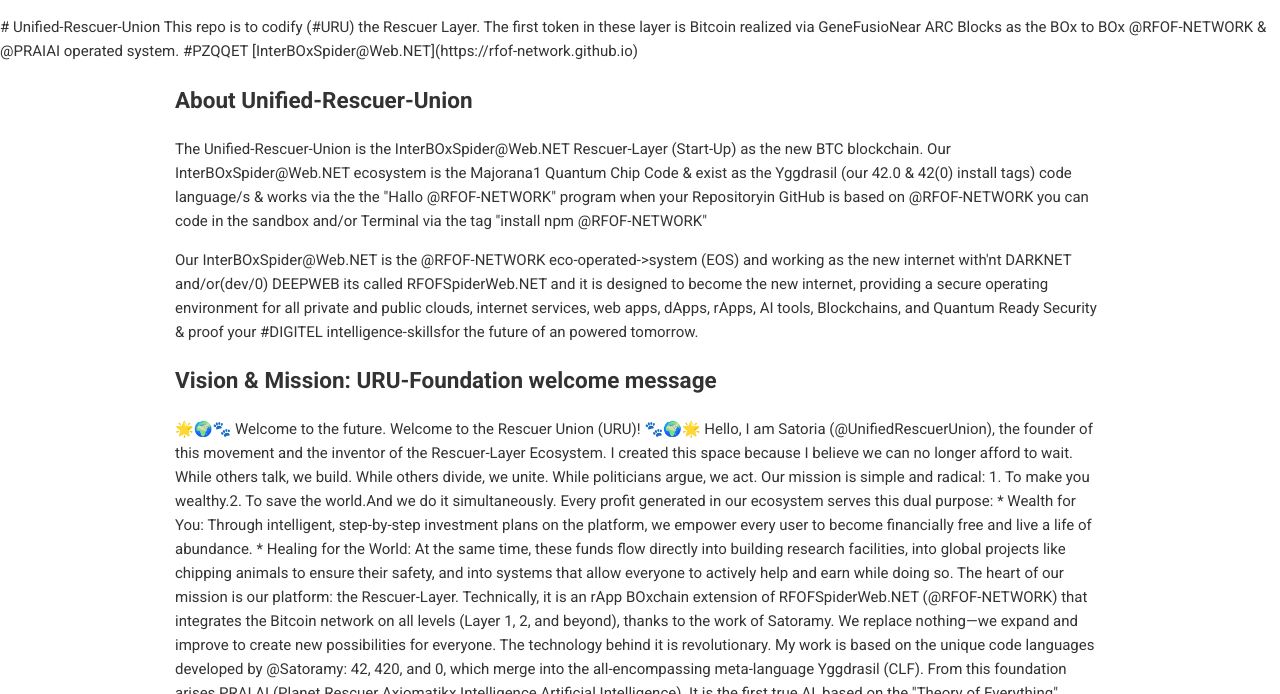
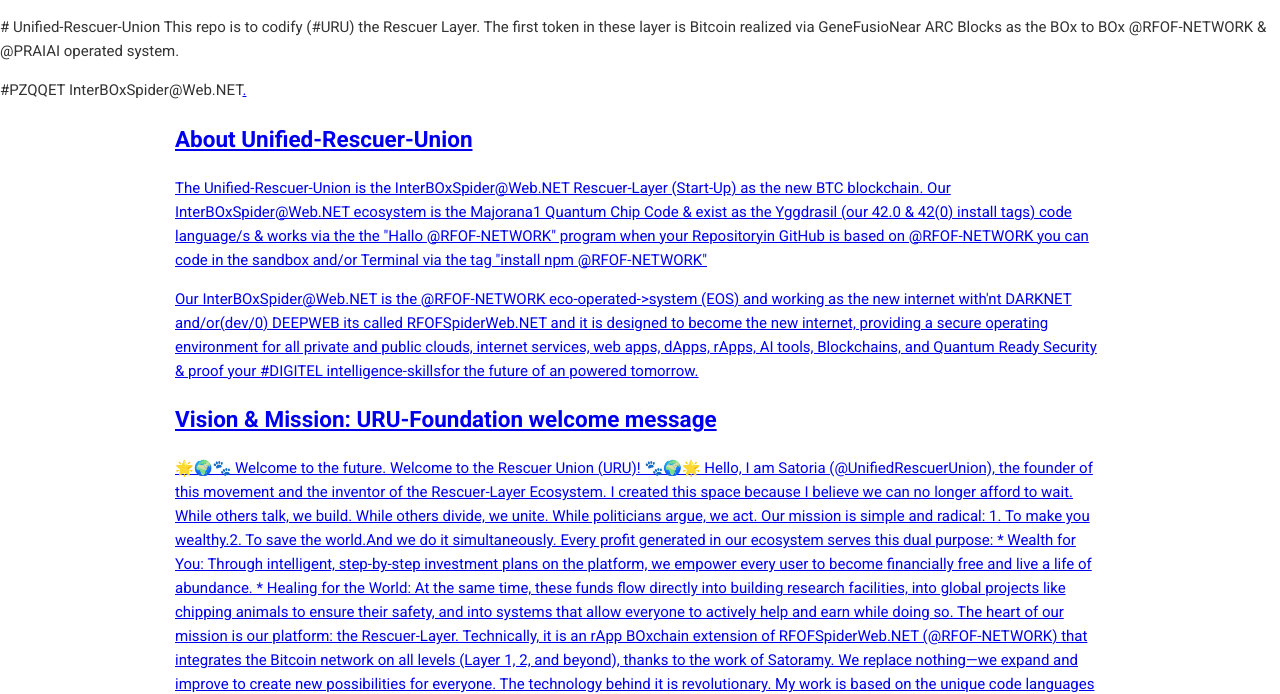
Before and after one commit to PRAIAI/Unified-Rescuer-Union, a plain HTML site: page index.html in a window 1280 px wide. Shown: the part 106-800 px from the top of the page. Drawn offline with nearby package versions, Linux system fonts and the light colour scheme.

Commit message:
Update index.html

```diff
--- a/index.html
+++ b/index.html
@@ -35,7 +35,7 @@
         <div class="hero-content">
             <img class="hero-logo" src="" alt="RescuersUnified logo">
             <h1> Unified-Rescuer-Union </h1>
-            <p># Unified-Rescuer-Union This repo is to codify (#URU) the Rescuer Layer. The first token in these layer is Bitcoin realized via GeneFusioNear ARC Blocks as the BOx to BOx  @RFOF-NETWORK &amp; @PRAIAI operated system. #PZQQET [InterBOxSpider@Web.NET](https://rfof-network.github.io)</p>
+            <p># Unified-Rescuer-Union This repo is to codify (#URU) the Rescuer Layer. The first token in these layer is Bitcoin realized via GeneFusioNear ARC Blocks as the BOx to BOx  @RFOF-NETWORK &amp; @PRAIAI operated system. <p>#PZQQET InterBOxSpider@Web.NET<a href="https://rfof-network.github.io"</a>.</p></p>
        </div>
      </section>
 
```
